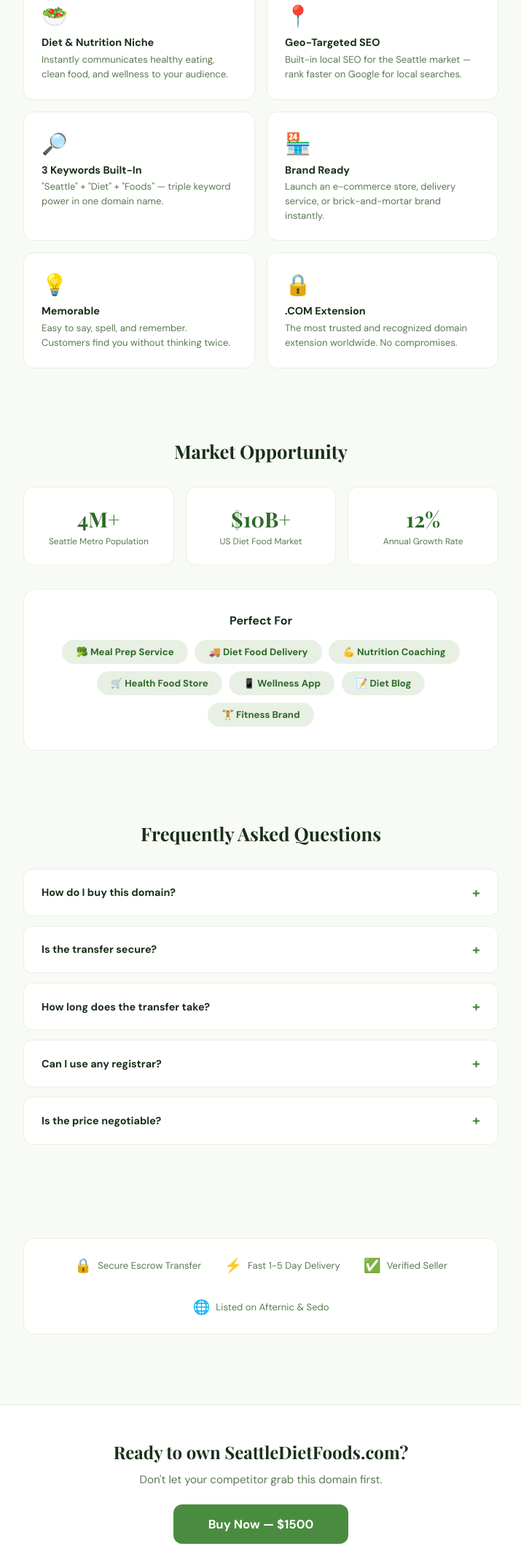
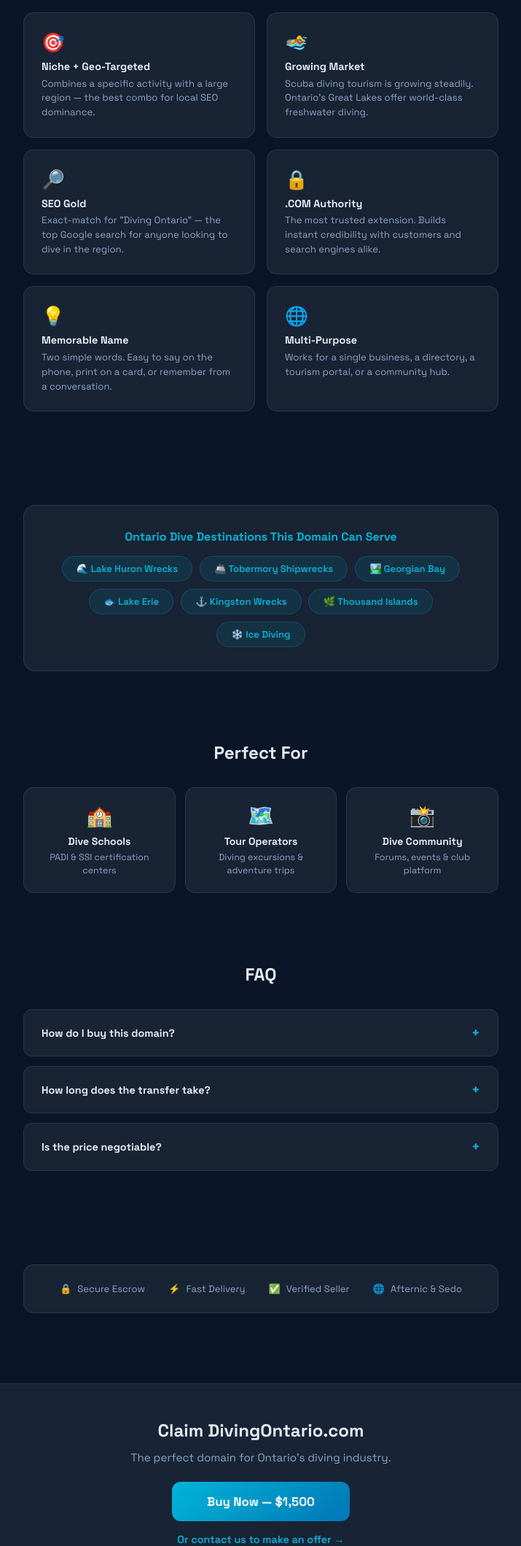
Before and after one commit to bravirus/seattledietfoods.com, a plain HTML site: page index.html in a window 1280 px wide. Shown: the part 644-2763 px from the top of the page at 73% size, without its empty margins (282-997 px from the left). Drawn offline with nearby package versions, Linux system fonts and the light colour scheme.

Commit message:
Update index.html

```diff
--- a/index.html
+++ b/index.html
@@ -3,136 +3,148 @@
 <head>
 <meta charset="UTF-8">
 <meta name="viewport" content="width=device-width, initial-scale=1, viewport-fit=cover">
-<title>SeattleDietFoods.com — Premium Domain For Sale</title>
-<link href="https://fonts.googleapis.com/css2?family=DM+Sans:wght@400;500;700&family=Playfair+Display:wght@700&display=swap" rel="stylesheet">
+<title>DivingOntario.com — Premium Domain For Sale</title>
+<link href="https://fonts.googleapis.com/css2?family=Space+Grotesk:wght@400;600;700&display=swap" rel="stylesheet">
 <style>
 *{margin:0;padding:0;box-sizing:border-box}
-:root{--bg:#f7faf5;--text:#1a2e1a;--accent:#4a8c3f;--accent2:#2d6a27;--card:#ffffff;--muted:#5a7a52;--soft:#e8f0e4}
-body{font-family:'DM Sans',sans-serif;background:var(--bg);color:var(--text);min-height:100vh}
-.hero{display:flex;flex-direction:column;align-items:center;justify-content:center;padding:4rem 1rem 3rem;text-align:center}
-.badge{display:inline-block;background:var(--soft);color:var(--accent2);font-size:.75rem;font-weight:700;letter-spacing:.04em;padding:.4rem 1rem;border-radius:2rem;margin-bottom:1.5rem}
-h1{font-family:'Playfair Display',serif;font-size:clamp(2rem,6vw,3.2rem);line-height:1.15;margin-bottom:1rem}
+:root{--bg:#0a1628;--text:#e4ecf7;--accent:#00b4d8;--accent2:#0077b6;--card:rgba(255,255,255,.06);--muted:#8aa4c4;--soft:rgba(255,255,255,.08);--glow:rgba(0,180,216,.15)}
+body{font-family:'Space Grotesk',sans-serif;background:var(--bg);color:var(--text);min-height:100vh}
+.hero{display:flex;flex-direction:column;align-items:center;justify-content:center;padding:4rem 1rem 3rem;text-align:center;position:relative;overflow:hidden}
+.hero::before{content:'';position:absolute;top:-20%;left:-10%;width:60%;height:60%;background:radial-gradient(circle,var(--glow),transparent 70%);pointer-events:none}
+.bubbles{font-size:2rem;margin-bottom:1.5rem;letter-spacing:.5rem}
+h1{font-size:clamp(2rem,6vw,3rem);font-weight:700;line-height:1.15;margin-bottom:1rem;position:relative}
 h1 span{color:var(--accent)}
-.tagline{font-size:1.05rem;color:var(--muted);line-height:1.6;margin-bottom:2rem;max-width:480px}
-.price-box{background:var(--card);border:2px solid var(--accent);border-radius:16px;padding:1.5rem 2.5rem;margin-bottom:2rem;display:inline-block}
+.tagline{font-size:1rem;color:var(--muted);line-height:1.7;margin-bottom:2rem;max-width:480px;position:relative}
+.price-box{background:var(--card);border:2px solid var(--accent);border-radius:16px;padding:1.5rem 2.5rem;margin-bottom:2rem;display:inline-block;position:relative}
 .price-label{font-size:.75rem;color:var(--muted);text-transform:uppercase;letter-spacing:.05em}
-.price{font-family:'Playfair Display',serif;font-size:2.5rem;color:var(--accent2);font-weight:700}
-.cta{display:inline-block;background:var(--accent);color:#fff;font-size:1.05rem;font-weight:700;padding:1rem 3rem;border-radius:12px;text-decoration:none;transition:all .2s}
-.cta:hover{background:var(--accent2);transform:translateY(-2px)}
+.price{font-size:2.5rem;color:var(--accent);font-weight:700}
+.cta{display:inline-block;background:linear-gradient(135deg,var(--accent),var(--accent2));color:#fff;font-size:1.05rem;font-weight:700;padding:1rem 3rem;border-radius:12px;text-decoration:none;transition:all .2s;position:relative}
+.cta:hover{transform:translateY(-2px);box-shadow:0 8px 30px rgba(0,180,216,.3)}
 .section{max-width:700px;margin:0 auto;padding:2rem 1.5rem}
-.section-title{font-family:'Playfair Display',serif;font-size:1.6rem;text-align:center;margin-bottom:1.5rem;color:var(--text)}
-.features{display:grid;grid-template-columns:1fr 1fr;gap:1rem;margin-bottom:2rem}
-.feat{background:var(--card);border-radius:14px;padding:1.5rem;border:1px solid var(--soft);transition:box-shadow .2s}
-.feat:hover{box-shadow:0 4px 20px rgba(45,106,39,.1)}
-.feat-icon{font-size:1.8rem;margin-bottom:.5rem}
+.section-title{font-size:1.5rem;font-weight:700;text-align:center;margin-bottom:1.5rem;color:var(--text)}
+.grid{display:grid;grid-template-columns:1fr 1fr 1fr;gap:.8rem;margin:2rem 0}
+.g{background:var(--card);border:1px solid var(--soft);border-radius:14px;padding:1.3rem;text-align:center;transition:border-color .2s}
+.g:hover{border-color:var(--accent)}
+.g-icon{font-size:1.8rem;margin-bottom:.5rem}
+.g-title{font-weight:700;font-size:.88rem;margin-bottom:.3rem}
+.g-desc{font-size:.78rem;color:var(--muted);line-height:1.4}
+.features{display:grid;grid-template-columns:1fr 1fr;gap:1rem;margin:2rem 0}
+.feat{background:var(--card);border:1px solid var(--soft);border-radius:14px;padding:1.5rem;transition:border-color .2s}
+.feat:hover{border-color:var(--accent)}
+.feat-icon{font-size:1.6rem;margin-bottom:.5rem}
 .feat-title{font-weight:700;font-size:.9rem;margin-bottom:.3rem}
 .feat-text{font-size:.82rem;color:var(--muted);line-height:1.5}
-.stats{display:grid;grid-template-columns:1fr 1fr 1fr;gap:1rem;margin:2rem 0}
-.stat{background:var(--card);border-radius:14px;padding:1.5rem 1rem;text-align:center;border:1px solid var(--soft)}
-.stat-num{font-family:'Playfair Display',serif;font-size:1.8rem;color:var(--accent2);font-weight:700}
-.stat-label{font-size:.75rem;color:var(--muted);margin-top:.3rem}
-.use-cases{background:var(--card);border-radius:16px;padding:2rem;border:1px solid var(--soft);margin:2rem 0}
-.use-cases h3{font-size:1rem;font-weight:700;margin-bottom:1rem;text-align:center}
-.use-list{display:flex;flex-wrap:wrap;gap:.6rem;justify-content:center}
-.use-tag{background:var(--soft);color:var(--accent2);font-size:.82rem;font-weight:600;padding:.5rem 1.2rem;border-radius:2rem}
+.dive-spots{background:var(--card);border:1px solid var(--soft);border-radius:16px;padding:2rem;margin:2rem 0}
+.dive-spots h3{font-size:1rem;font-weight:700;margin-bottom:1rem;text-align:center;color:var(--accent)}
+.spot-list{display:flex;flex-wrap:wrap;gap:.6rem;justify-content:center}
+.spot{background:rgba(0,180,216,.1);color:var(--accent);font-size:.82rem;font-weight:600;padding:.5rem 1.2rem;border-radius:2rem;border:1px solid rgba(0,180,216,.2)}
 .faq{margin:2rem 0}
-.faq-item{background:var(--card);border:1px solid var(--soft);border-radius:12px;margin-bottom:.8rem;overflow:hidden}
-.faq-q{font-weight:700;font-size:.9rem;padding:1.2rem 1.5rem;cursor:pointer;display:flex;justify-content:space-between;align-items:center}
+.faq-item{background:var(--card);border:1px solid var(--soft);border-radius:12px;margin-bottom:.8rem}
+.faq-q{font-weight:700;font-size:.9rem;padding:1.2rem 1.5rem;cursor:pointer;display:flex;justify-content:space-between;align-items:center;color:var(--text)}
 .faq-q::after{content:'+';font-size:1.2rem;color:var(--accent)}
 .faq-a{padding:0 1.5rem 1.2rem;font-size:.85rem;color:var(--muted);line-height:1.6;display:none}
 .faq-item.open .faq-a{display:block}
 .faq-item.open .faq-q::after{content:'−'}
 .trust{display:flex;justify-content:center;gap:2rem;flex-wrap:wrap;margin:2rem 0;padding:1.5rem;background:var(--card);border-radius:14px;border:1px solid var(--soft)}
 .trust-item{display:flex;align-items:center;gap:.5rem;font-size:.82rem;color:var(--muted)}
-.trust-icon{font-size:1.2rem}
 .cta-section{text-align:center;padding:3rem 1rem;background:var(--card);border-top:1px solid var(--soft);margin-top:2rem}
-.cta-section h2{font-family:'Playfair Display',serif;font-size:1.5rem;margin-bottom:.8rem}
+.cta-section h2{font-size:1.5rem;font-weight:700;margin-bottom:.8rem}
 .cta-section p{color:var(--muted);font-size:.95rem;margin-bottom:1.5rem}
 .contact-link{display:inline-block;margin-top:1rem;color:var(--accent);font-weight:600;text-decoration:none;font-size:.9rem}
 .footer{text-align:center;padding:1.5rem;font-size:.78rem;color:var(--muted)}
-@media(max-width:600px){.features,.stats{grid-template-columns:1fr}.trust{flex-direction:column;align-items:center;gap:1rem}}
+@media(max-width:600px){.grid,.features{grid-template-columns:1fr}.trust{flex-direction:column;align-items:center;gap:1rem}}
 </style>
 </head>
 <body>
 <div class="hero">
-  <div class="badge">Premium Domain For Sale</div>
-  <h1>Seattle<span>DietFoods</span>.com</h1>
-  <p class="tagline">The perfect domain for a healthy food brand, meal prep service, or nutrition business targeting the Seattle metro area.</p>
-  <div class="price-box">
-    <div class="price-label">Buy Now Price</div>
-    <div class="price">$1500</div>
-  </div>
-  <a class="cta" href="https://checkoutlink.godaddy.com/e1287d42-9cb2-4cd2-9c8f-17e6fa3950ff" target="_blank">Buy This Domain</a>
+  <div class="bubbles">🤿 🌊 🐠</div>
+  <h1>Diving<span>Ontario</span>.com</h1>
+  <p class="tagline">The ultimate domain for scuba diving schools, underwater adventure tours, and aquatic sports businesses in Ontario, Canada.</p>
+  <div class="price-box"><div class="price-label">Buy Now Price</div><div class="price">$1,500</div></div>
+  <a class="cta" href="https://checkoutlink.godaddy.com/34c30a31-5b8e-4487-9392-b321460c9568" target="_blank">Buy This Domain</a>
 </div>
-
 <div class="section">
   <h2 class="section-title">Why This Domain?</h2>
   <div class="features">
-    <div class="feat"><div class="feat-icon">🥗</div><div class="feat-title">Diet & Nutrition Niche</div><div class="feat-text">Instantly communicates healthy eating, clean food, and wellness to your audience.</div></div>
-    <div class="feat"><div class="feat-icon">📍</div><div class="feat-title">Geo-Targeted SEO</div><div class="feat-text">Built-in local SEO for the Seattle market — rank faster on Google for local searches.</div></div>
-    <div class="feat"><div class="feat-icon">🔎</div><div class="feat-title">3 Keywords Built-In</div><div class="feat-text">"Seattle" + "Diet" + "Foods" — triple keyword power in one domain name.</div></div>
-    <div class="feat"><div class="feat-icon">🏪</div><div class="feat-title">Brand Ready</div><div class="feat-text">Launch an e-commerce store, delivery service, or brick-and-mortar brand instantly.</div></div>
-    <div class="feat"><div class="feat-icon">💡</div><div class="feat-title">Memorable</div><div class="feat-text">Easy to say, spell, and remember. Customers find you without thinking twice.</div></div>
-    <div class="feat"><div class="feat-icon">🔒</div><div class="feat-title">.COM Extension</div><div class="feat-text">The most trusted and recognized domain extension worldwide. No compromises.</div></div>
+    <div class="feat"><div class="feat-icon">🎯</div><div class="feat-title">Niche + Geo-Targeted</div><div class="feat-text">Combines a specific activity with a large region — the best combo for local SEO dominance.</div></div>
+    <div class="feat"><div class="feat-icon">🏊</div><div class="feat-title">Growing Market</div><div class="feat-text">Scuba diving tourism is growing steadily. Ontario's Great Lakes offer world-class freshwater diving.</div></div>
+    <div class="feat"><div class="feat-icon">🔎</div><div class="feat-title">SEO Gold</div><div class="feat-text">Exact-match for "Diving Ontario" — the top Google search for anyone looking to dive in the region.</div></div>
+    <div class="feat"><div class="feat-icon">🔒</div><div class="feat-title">.COM Authority</div><div class="feat-text">The most trusted extension. Builds instant credibility with customers and search engines alike.</div></div>
+    <div class="feat"><div class="feat-icon">💡</div><div class="feat-title">Memorable Name</div><div class="feat-text">Two simple words. Easy to say on the phone, print on a card, or remember from a conversation.</div></div>
+    <div class="feat"><div class="feat-icon">🌐</div><div class="feat-title">Multi-Purpose</div><div class="feat-text">Works for a single business, a directory, a tourism portal, or a community hub.</div></div>
   </div>
 </div>
-
 <div class="section">
-  <h2 class="section-title">Market Opportunity</h2>
-  <div class="stats">
-    <div class="stat"><div class="stat-num">4M+</div><div class="stat-label">Seattle Metro Population</div></div>
-    <div class="stat"><div class="stat-num">$10B+</div><div class="stat-label">US Diet Food Market</div></div>
-    <div class="stat"><div class="stat-num">12%</div><div class="stat-label">Annual Growth Rate</div></div>
-  </div>
-
-  <div class="use-cases">
-    <h3>Perfect For</h3>
-    <div class="use-list">
-      <span class="use-tag">🥦 Meal Prep Service</span>
-      <span class="use-tag">🚚 Diet Food Delivery</span>
-      <span class="use-tag">💪 Nutrition Coaching</span>
-      <span class="use-tag">🛒 Health Food Store</span>
-      <span class="use-tag">📱 Wellness App</span>
-      <span class="use-tag">📝 Diet Blog</span>
-      <span class="use-tag">🏋️ Fitness Brand</span>
+  <div class="dive-spots">
+    <h3>Ontario Dive Destinations This Domain Can Serve</h3>
+    <div class="spot-list">
+      <span class="spot">🌊 Lake Huron Wrecks</span>
+      <span class="spot">🚢 Tobermory Shipwrecks</span>
+      <span class="spot">🏞️ Georgian Bay</span>
+      <span class="spot">🐟 Lake Erie</span>
+      <span class="spot">⚓ Kingston Wrecks</span>
+      <span class="spot">🌿 Thousand Islands</span>
+      <span class="spot">❄️ Ice Diving</span>
     </div>
   </div>
 </div>
-
 <div class="section">
-  <h2 class="section-title">Frequently Asked Questions</h2>
-  <div class="faq">
-    <div class="faq-item"><div class="faq-q">How do I buy this domain?</div><div class="faq-a">Click the "Buy This Domain" button above. You'll be redirected to a secure marketplace where you can complete your purchase safely through escrow.</div></div>
-    <div class="faq-item"><div class="faq-q">Is the transfer secure?</div><div class="faq-a">Yes. The domain is transferred through a trusted escrow service. Your payment is held securely until the domain is successfully transferred to your account.</div></div>
-    <div class="faq-item"><div class="faq-q">How long does the transfer take?</div><div class="faq-a">Most transfers complete within 1–5 business days after payment confirmation.</div></div>
-    <div class="faq-item"><div class="faq-q">Can I use any registrar?</div><div class="faq-a">Absolutely. Once the domain is transferred to you, you can manage it with any registrar of your choice (GoDaddy, Namecheap, Cloudflare, etc.).</div></div>
-    <div class="faq-item"><div class="faq-q">Is the price negotiable?</div><div class="faq-a">Feel free to reach out via the contact link below to discuss pricing or make an offer.</div></div>
+  <h2 class="section-title">Perfect For</h2>
+  <div class="grid">
+    <div class="g"><div class="g-icon">🏫</div><div class="g-title">Dive Schools</div><div class="g-desc">PADI & SSI certification centers</div></div>
+    <div class="g"><div class="g-icon">🗺️</div><div class="g-title">Tour Operators</div><div class="g-desc">Diving excursions & adventure trips</div></div>
+    <div class="g"><div class="g-icon">📸</div><div class="g-title">Dive Community</div><div class="g-desc">Forums, events & club platform</div></div>
   </div>
 </div>
-
+<div class="section">
+  <h2 class="section-title">FAQ</h2>
+  <div class="faq">
+    <div class="faq-item"><div class="faq-q">How do I buy this domain?</div><div class="faq-a">Click "Buy This Domain" — you'll be redirected to a secure marketplace with escrow protection.</div></div>
+    <div class="faq-item"><div class="faq-q">How long does the transfer take?</div><div class="faq-a">Typically 1–5 business days after payment confirmation.</div></div>
+    <div class="faq-item"><div class="faq-q">Is the price negotiable?</div><div class="faq-a">Reach out via the contact link below to discuss pricing or make an offer.</div></div>
+  </div>
+</div>
 <div class="section">
   <div class="trust">
-    <div class="trust-item"><span class="trust-icon">🔒</span> Secure Escrow Transfer</div>
-    <div class="trust-item"><span class="trust-icon">⚡</span> Fast 1-5 Day Delivery</div>
-    <div class="trust-item"><span class="trust-icon">✅</span> Verified Seller</div>
-    <div class="trust-item"><span class="trust-icon">🌐</span> Listed on Afternic & Sedo</div>
+    <div class="trust-item"><span>🔒</span> Secure Escrow</div>
+    <div class="trust-item"><span>⚡</span> Fast Delivery</div>
+    <div class="trust-item"><span>✅</span> Verified Seller</div>
+    <div class="trust-item"><span>🌐</span> Afternic & Sedo</div>
   </div>
 </div>
-
 <div class="cta-section">
-  <h2>Ready to own SeattleDietFoods.com?</h2>
-  <p>Don't let your competitor grab this domain first.</p>
-  <a class="cta" href="https://checkoutlink.godaddy.com/e1287d42-9cb2-4cd2-9c8f-17e6fa3950ff" target="_blank">Buy Now — $1500</a>
-  <br>
-  <a class="contact-link" href="mailto:rue77n3@gmail.com">Or contact us to make an offer →</a>
+  <h2>Claim DivingOntario.com</h2>
+  <p>The perfect domain for Ontario's diving industry.</p>
+  <a class="cta" href="https://checkoutlink.godaddy.com/34c30a31-5b8e-4487-9392-b321460c9568" target="_blank">Buy Now — $1,500</a><br>
+  <a class="contact-link" href="mailto:contact@youremail.com">Or contact us to make an offer →</a>
 </div>
-
-<div class="footer">
-  &copy; 2026 &middot; SeattleDietFoods.com &middot; Premium Domain For Sale &middot; Listed on Afternic & Sedo
-</div>
-
+<div class="footer">&copy; 2026 &middot; DivingOntario.com &middot; Premium Domain For Sale</div>
+<script>document.querySelectorAll('.faq-q').forEach(q=>{q.addEventListener('click',()=>{q.parentElement.classList.toggle('open')})})</script>
+<!-- Analytics -->
+<script data-goatcounter="https://YOURCODE.goatcounter.com/count" async src="//gc.zgo.at/count.js"></script>
 <script>
-document.querySelectorAll('.faq-q').forEach(q=>{q.addEventListener('click',()=>{q.parentElement.classList.toggle('open')})});
+document.querySelectorAll(".cta").forEach(function(btn){
+  btn.addEventListener("click", function(){
+    if(window.goatcounter){
+      window.goatcounter.count({
+        path: "buy-click-divingontario",
+        title: "Buy Click: divingontario",
+        event: true
+      });
+    }
+  });
+});
+document.querySelectorAll(".contact-link").forEach(function(link){
+  link.addEventListener("click", function(){
+    if(window.goatcounter){
+      window.goatcounter.count({
+        path: "contact-click-divingontario",
+        title: "Contact Click: divingontario",
+        event: true
+      });
+    }
+  });
+});
 </script>
 </body>
 </html>
```
